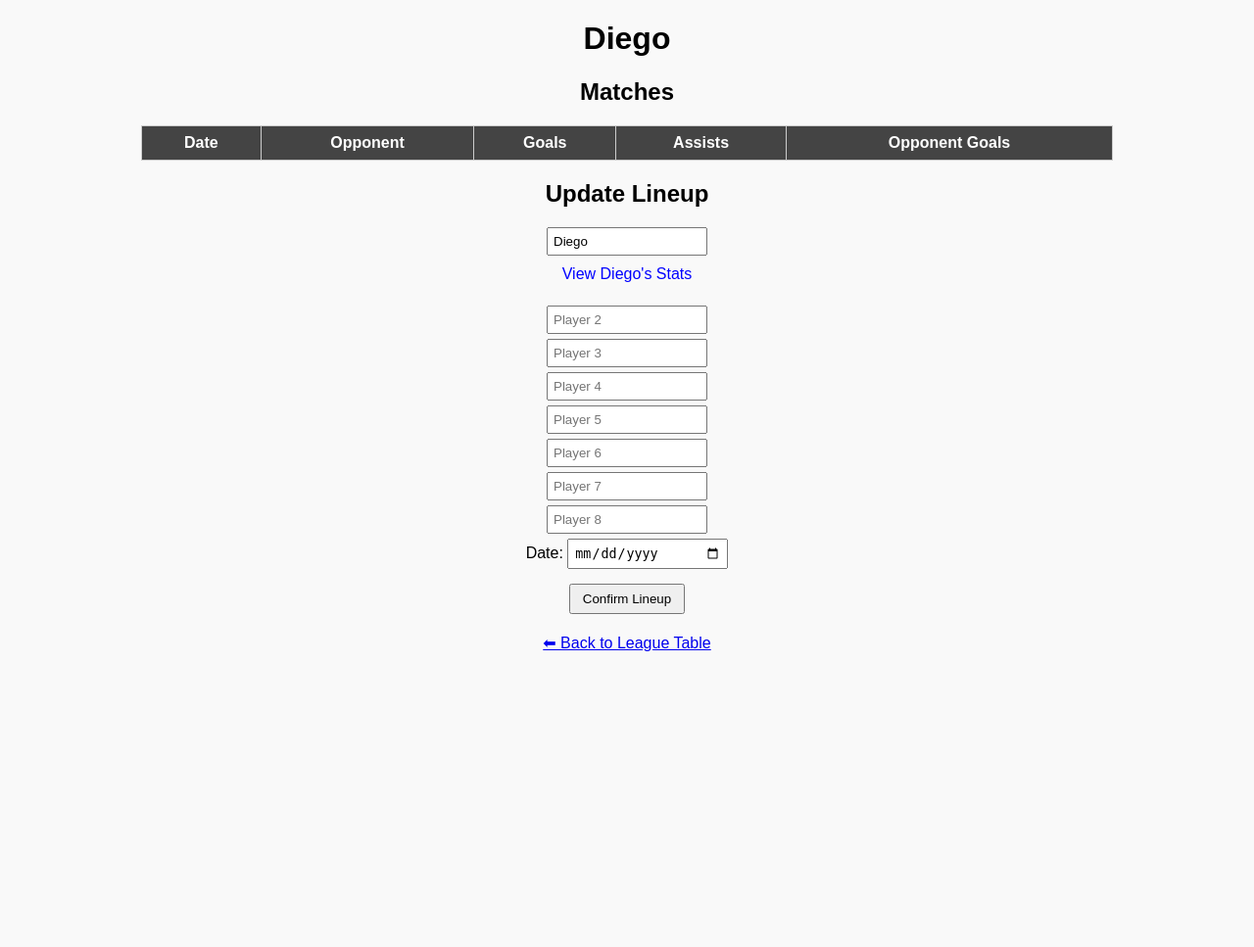
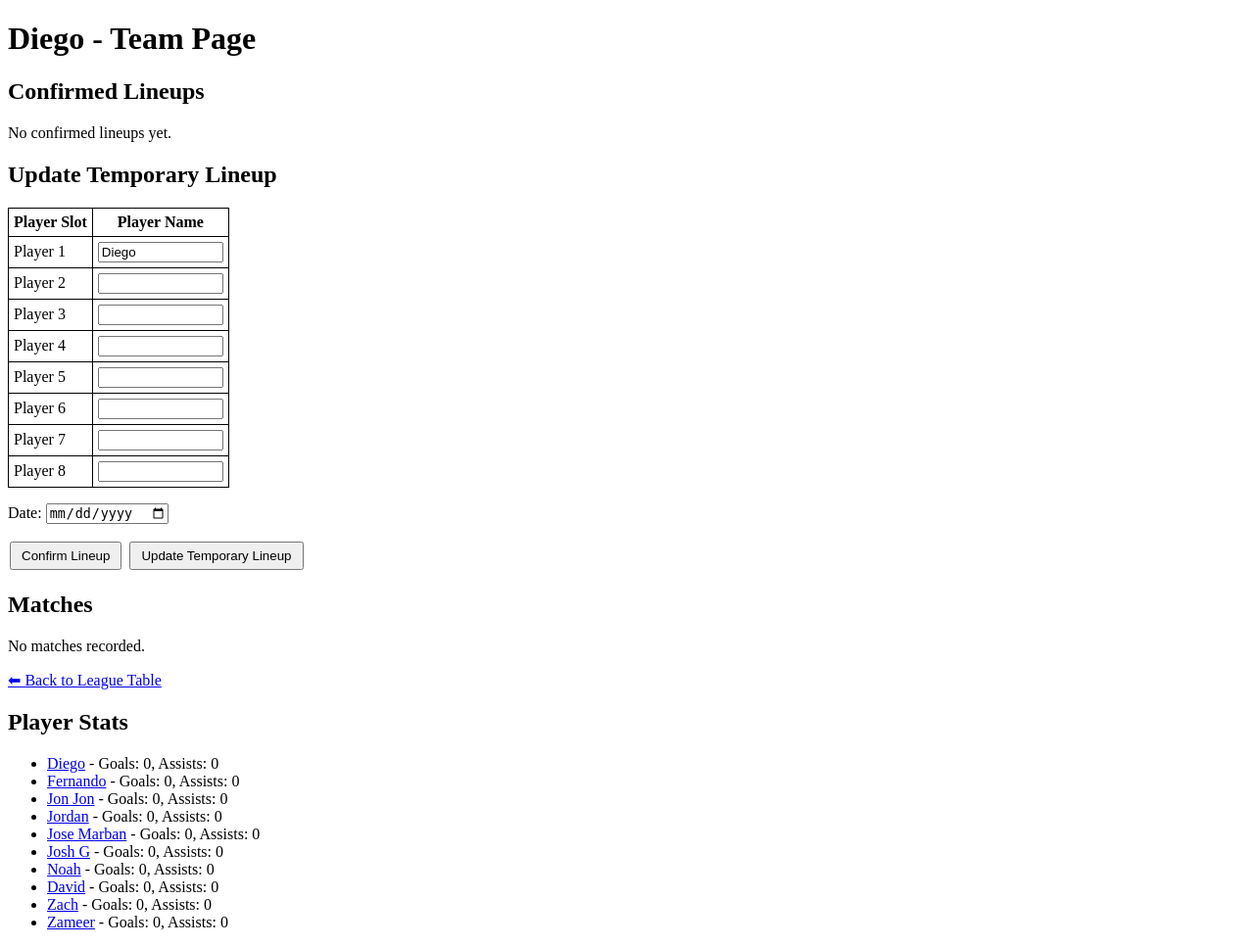
Before and after one commit to zchowscode/League-table-MCchodesfc, a Flask app: page /team/Diego in a window 1280 px wide. Shown: the whole page at 98% size. Before the commit the page ends 665 px from the top, so only its background shows below. Run offline with Flask 3, Linux system fonts and the light colour scheme; lists and menus that the app fills with data are empty.

Commit message:
Update team.html

```diff
--- a/templates/team.html
+++ b/templates/team.html
@@ -2,28 +2,65 @@
 <html lang="en">
 <head>
     <meta charset="UTF-8">
-    <title>{{ team.name }} - MCchodesFC</title>
+    <title>{{ team.name }} - Team Page</title>
     <style>
-        body { font-family: Arial, sans-serif; margin: 20px; background: #f9f9f9; }
-        h1, h2 { text-align: center; }
-        table { border-collapse: collapse; width: 80%; margin: 20px auto; background: white; }
-        th, td { border: 1px solid #ccc; padding: 8px; text-align: center; }
-        th { background-color: #444; color: white; }
-        tr:nth-child(even) { background: #f2f2f2; }
-        input { width: 150px; padding: 5px; margin-bottom: 5px; }
-        button { padding: 6px 12px; margin-top: 10px; }
-        .lineup-form { text-align: center; margin: 20px; }
-        .lineup-form a { display: block; margin: 5px; text-decoration: none; color: blue; }
-        .lineup-form a:hover { text-decoration: underline; }
-        .back { display: block; text-align: center; margin-top: 20px; }
+        table, th, td { border: 1px solid black; border-collapse: collapse; padding: 5px; }
+        input[type="text"] { width: 120px; }
+        .lineup-input { width: 150px; }
+        .button { padding: 5px 10px; margin: 2px; }
     </style>
 </head>
 <body>
-    <h1>{{ team.name }}</h1>
+    <h1>{{ team.name }} - Team Page</h1>
+
+    <h2>Confirmed Lineups</h2>
+    {% if team.confirmed_lineups %}
+        <table>
+            <tr>
+                <th>Date</th>
+                <th>Lineup</th>
+                <th>Action</th>
+            </tr>
+            {% for cl in team.confirmed_lineups %}
+                <tr>
+                    <td>{{ cl.date }}</td>
+                    <td>{{ cl.lineup | join(', ') }}</td>
+                    <td>
+                        <form method="POST" action="{{ url_for('delete_lineup', team_name=team.name, lineup_date=cl.date) }}">
+                            <button type="submit" class="button">Delete</button>
+                        </form>
+                    </td>
+                </tr>
+            {% endfor %}
+        </table>
+    {% else %}
+        <p>No confirmed lineups yet.</p>
+    {% endif %}
+
+    <h2>Update Temporary Lineup</h2>
+    <form method="POST">
+        <table>
+            <tr>
+                <th>Player Slot</th>
+                <th>Player Name</th>
+            </tr>
+            {% for i in range(8) %}
+                <tr>
+                    <td>Player {{ i + 1 }}</td>
+                    <td><input class="lineup-input" type="text" name="lineup" value="{{ team.lineup[i] if i < team.lineup|length else '' }}"></td>
+                </tr>
+            {% endfor %}
+        </table>
+        <p>
+            Date: <input type="date" name="lineup_date" required>
+        </p>
+        <button type="submit" name="confirm" class="button">Confirm Lineup</button>
+        <button type="submit" class="button">Update Temporary Lineup</button>
+    </form>
 
     <h2>Matches</h2>
-    <table>
-        <thead>
+    {% if team.matches %}
+        <table>
             <tr>
                 <th>Date</th>
                 <th>Opponent</th>
@@ -31,51 +68,27 @@
                 <th>Assists</th>
                 <th>Opponent Goals</th>
             </tr>
-        </thead>
-        <tbody>
-            {% for match in team.matches %}
-            <tr>
-                <td>{{ match.date }}</td>
-                <td>{{ match.opponent }}</td>
-                <td>{{ match.goals }}</td>
-                <td>{{ match.assists }}</td>
-                <td>{{ match.opponent_goals }}</td>
-            </tr>
+            {% for m in team.matches %}
+                <tr>
+                    <td>{{ m.date }}</td>
+                    <td>{{ m.opponent }}</td>
+                    <td>{{ m.goals }}</td>
+                    <td>{{ m.assists }}</td>
+                    <td>{{ m.opponent_goals }}</td>
+                </tr>
             {% endfor %}
-        </tbody>
-    </table>
-
-    {% if team.confirmed_lineups %}
-        <h2>Confirmed Lineups</h2>
-        {% for lineup in team.confirmed_lineups %}
-            <div style="text-align: center; margin-bottom: 10px;">
-                <strong>Date:</strong> {{ lineup.date }}<br>
-                <strong>Lineup:</strong> {{ lineup.lineup | join(', ') }}
-                <form method="POST" style="display:inline;">
-                    <input type="hidden" name="delete_lineup_date" value="{{ lineup.date }}">
-                    <button type="submit">Delete</button>
-                </form>
-            </div>
-        {% endfor %}
+        </table>
+    {% else %}
+        <p>No matches recorded.</p>
     {% endif %}
 
-    <h2>Update Lineup</h2>
-    <form method="POST" class="lineup-form">
-        {% for i in range(8) %}
-            <input type="text" name="lineup" value="{{ team.lineup[i] if team.lineup|length > i else '' }}" placeholder="Player {{ i+1 }}">
-            {% if team.lineup|length > i and team.lineup[i] != '' %}
-                <a href="{{ url_for('player_page', team_name=team.name, player_name=team.lineup[i]) }}">
-                    View {{ team.lineup[i] }}'s Stats
-                </a>
-            {% endif %}
-            <br>
+    <p><a href="{{ url_for('league_table') }}">⬅ Back to League Table</a></p>
+
+    <h2>Player Stats</h2>
+    <ul>
+        {% for player in team.players %}
+            <li><a href="{{ url_for('player_page', team_name=team.name, player_name=player.name) }}">{{ player.name }}</a> - Goals: {{ player.goals }}, Assists: {{ player.assists }}</li>
         {% endfor %}
-        <label>Date:</label>
-        <input type="date" name="lineup_date">
-        <br>
-        <button type="submit">Confirm Lineup</button>
-    </form>
-
-    <a class="back" href="/">⬅ Back to League Table</a>
+    </ul>
 </body>
 </html>
```
